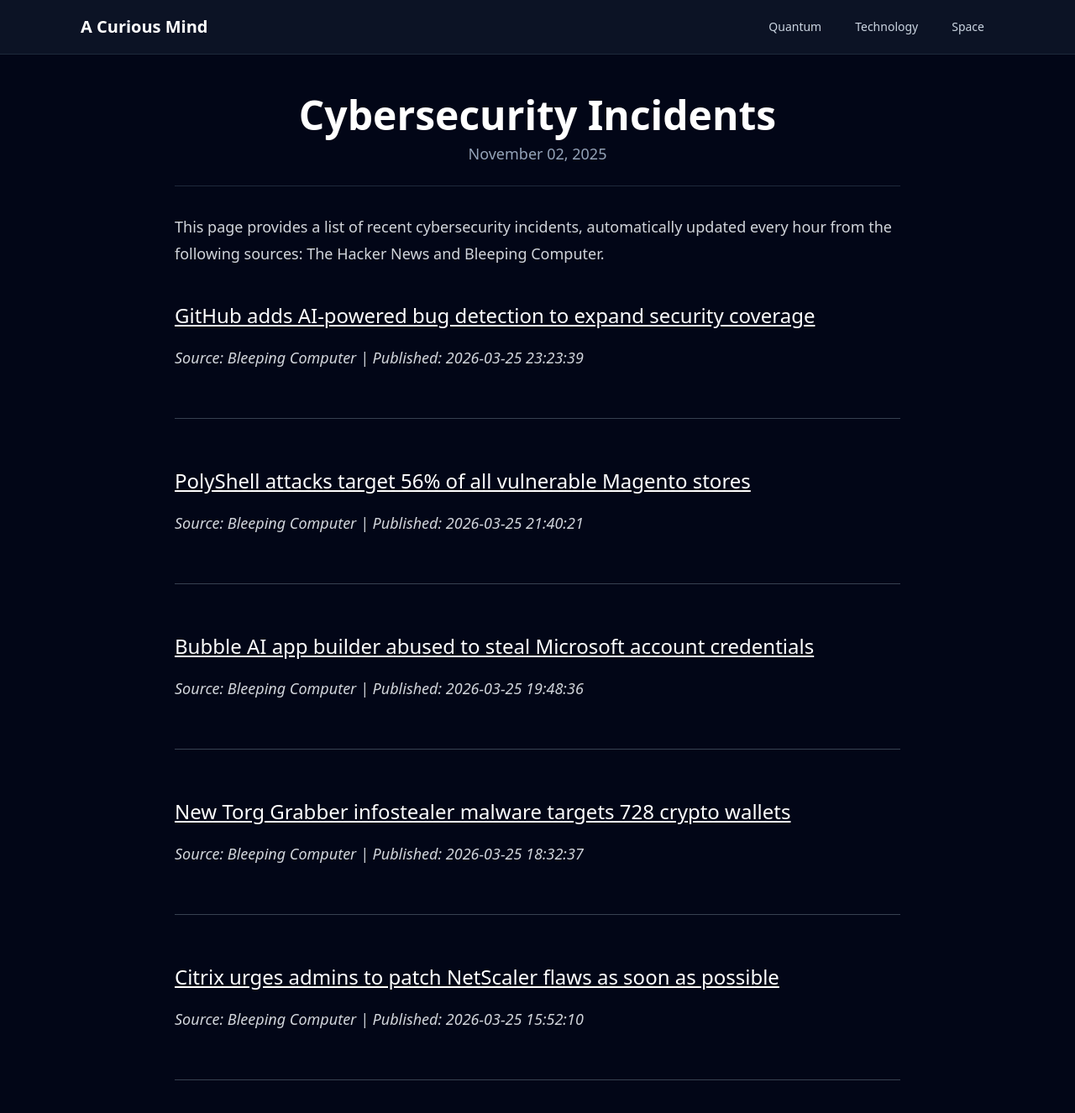
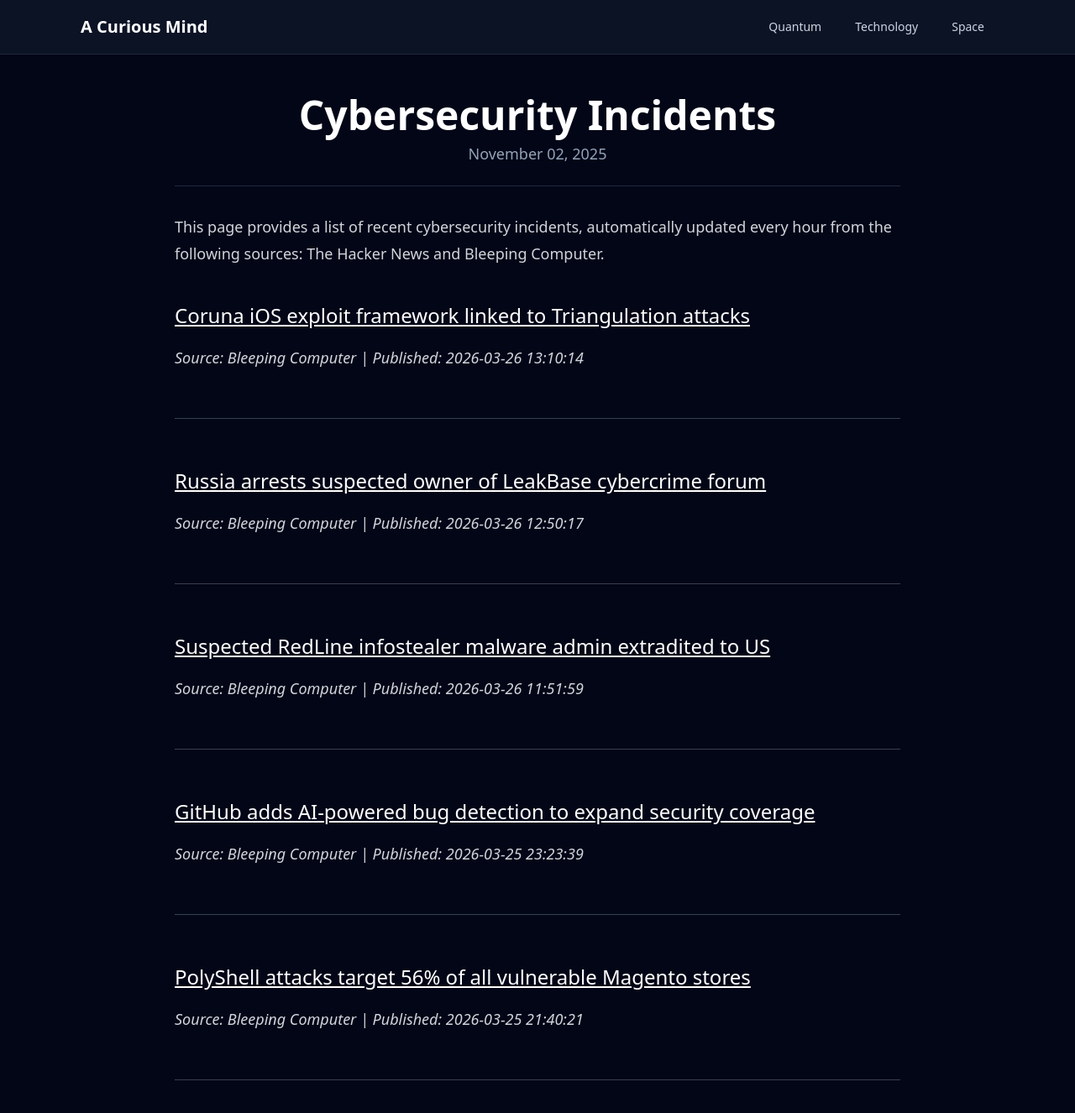
Before and after one commit to onehl7/onehl7.github.io, a Jekyll site: the page built from _posts/2025-11-02-cybersecurity-incidents.md, in a window 1280 px wide and 1400 px high. Shown: the top 1326 px of the window at 84% size. Built offline with Jekyll 4.4.1, drawn with Linux system fonts in a browser that asks for light colours; nearby versions of some CDN libraries.

Commit message:
Update news data

```diff
--- a/_data/news.json
+++ b/_data/news.json
@@ -1,4 +1,22 @@
 [
+  {
+    "source": "Bleeping Computer",
+    "title": "Coruna iOS exploit framework linked to Triangulation attacks",
+    "link": "https://www.bleepingcomputer.com/news/security/coruna-ios-exploit-framework-linked-to-triangulation-attacks/",
+    "published": "2026-03-26 13:10:14"
+  },
+  {
+    "source": "Bleeping Computer",
+    "title": "Russia arrests suspected owner of LeakBase cybercrime forum",
+    "link": "https://www.bleepingcomputer.com/news/security/russia-arrests-suspected-owner-and-admin-of-leakbase-cybercrime-forum/",
+    "published": "2026-03-26 12:50:17"
+  },
+  {
+    "source": "Bleeping Computer",
+    "title": "Suspected RedLine infostealer malware admin extradited to US",
+    "link": "https://www.bleepingcomputer.com/news/security/suspected-redline-infostealer-administrator-extradited-to-us/",
+    "published": "2026-03-26 11:51:59"
+  },
   {
     "source": "Bleeping Computer",
     "title": "GitHub adds AI-powered bug detection to expand security coverage",
@@ -10,23 +28,5 @@
     "title": "PolyShell attacks target 56% of all vulnerable Magento stores",
     "link": "https://www.bleepingcomputer.com/news/security/polyshell-attacks-target-56-percent-of-all-vulnerable-magento-stores/",
     "published": "2026-03-25 21:40:21"
-  },
-  {
-    "source": "Bleeping Computer",
-    "title": "Bubble AI app builder abused to steal Microsoft account credentials",
-    "link": "https://www.bleepingcomputer.com/news/security/bubble-ai-app-builder-abused-to-steal-microsoft-account-credentials/",
-    "published": "2026-03-25 19:48:36"
-  },
-  {
-    "source": "Bleeping Computer",
-    "title": "New Torg Grabber infostealer malware targets 728 crypto wallets",
-    "link": "https://www.bleepingcomputer.com/news/security/new-torg-grabber-infostealer-malware-targets-728-crypto-wallets/",
-    "published": "2026-03-25 18:32:37"
-  },
-  {
-    "source": "Bleeping Computer",
-    "title": "Citrix urges admins to patch NetScaler flaws as soon as possible",
-    "link": "https://www.bleepingcomputer.com/news/security/citrix-urges-admins-to-patch-netscaler-flaws-as-soon-as-possible/",
-    "published": "2026-03-25 15:52:10"
   }
 ]
```
